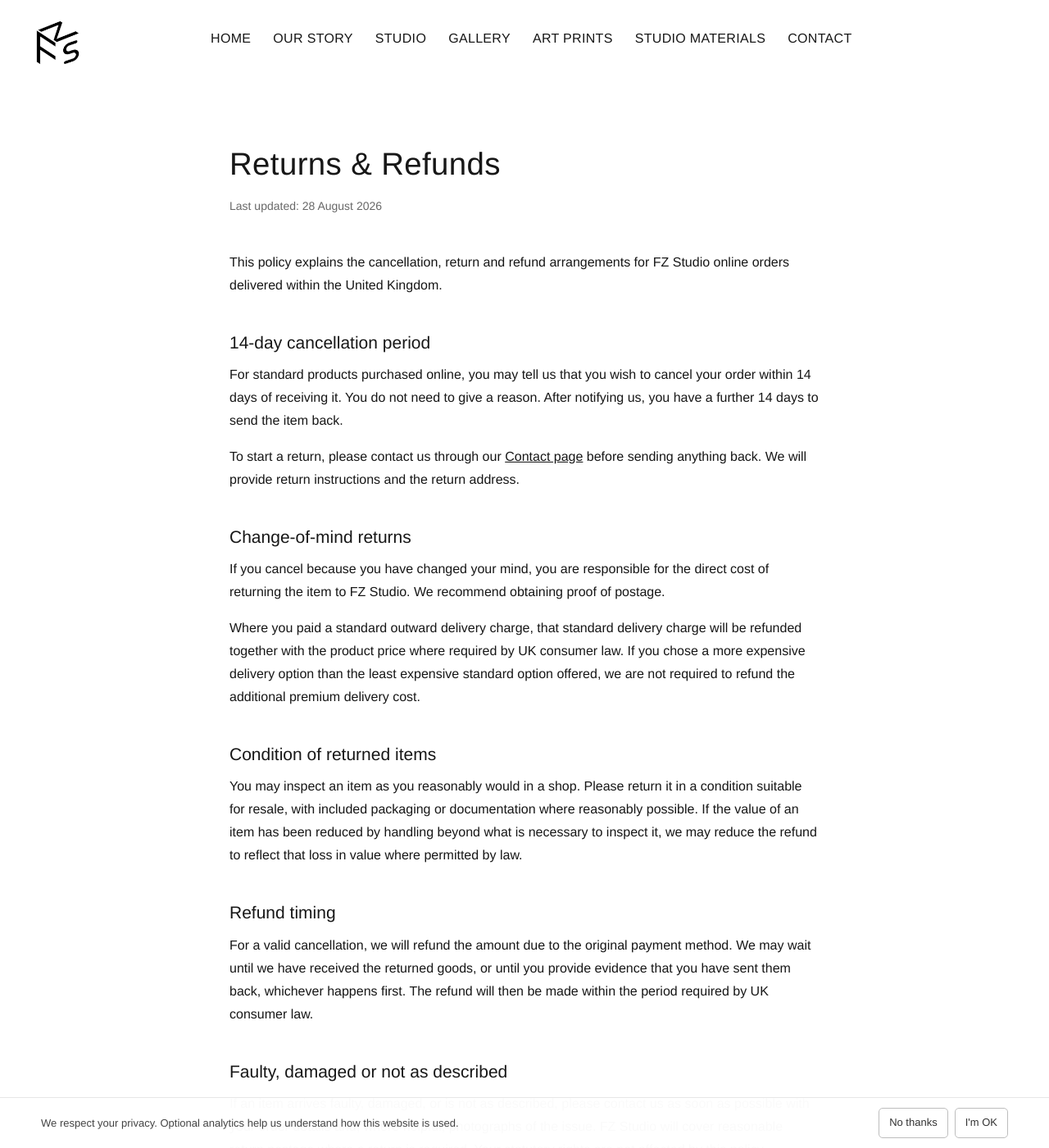
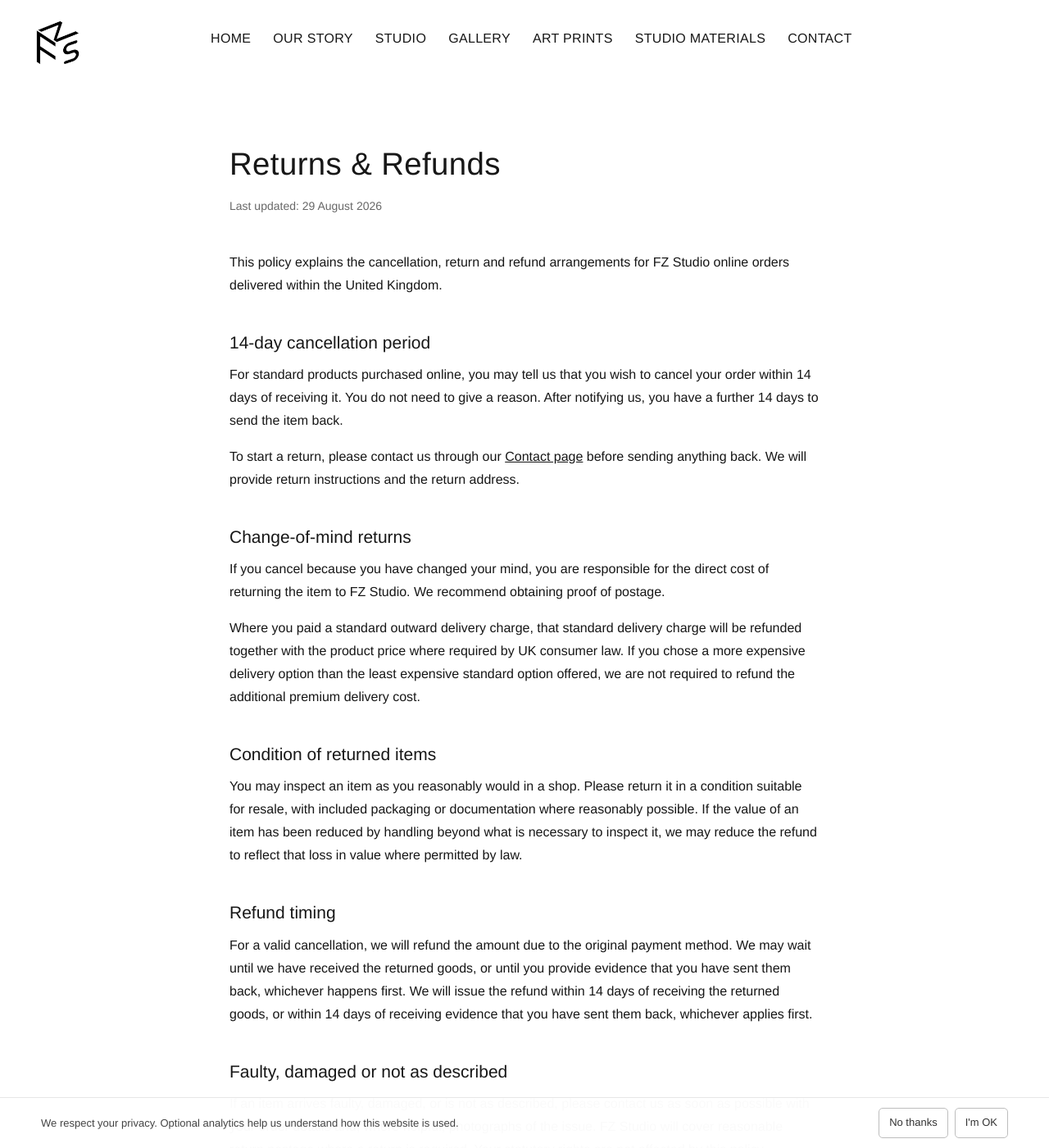
Before and after one commit to Leondecoding/fz-studio-v2, a Jekyll site: the page built from returns.html, in a window 1280 px wide and 1400 px high. Shown: the whole window at 82% size. Built offline with Jekyll 4.4.1, drawn with Linux system fonts in a browser that asks for light colours; comment, search, counter and statistics services are not loaded.

Commit message:
Update returns.html

```diff
--- a/returns.html
+++ b/returns.html
@@ -76,7 +76,7 @@ permalink: /returns/
 
 <main id="returns-page">
   <h1>Returns &amp; Refunds</h1>
-  <p class="policy-updated">Last updated: 28 August 2026</p>
+  <p class="policy-updated">Last updated: 29 August 2026</p>
 
   <p>
     This policy explains the cancellation, return and refund arrangements for
@@ -119,8 +119,9 @@ permalink: /returns/
   <p>
     For a valid cancellation, we will refund the amount due to the original payment method.
     We may wait until we have received the returned goods, or until you provide evidence that
-    you have sent them back, whichever happens first. The refund will then be made within the
-    period required by UK consumer law.
+    you have sent them back, whichever happens first. We will issue the refund within 14 days
+    of receiving the returned goods, or within 14 days of receiving evidence that you have
+    sent them back, whichever applies first.
   </p>
 
   <h2>Faulty, damaged or not as described</h2>
```
